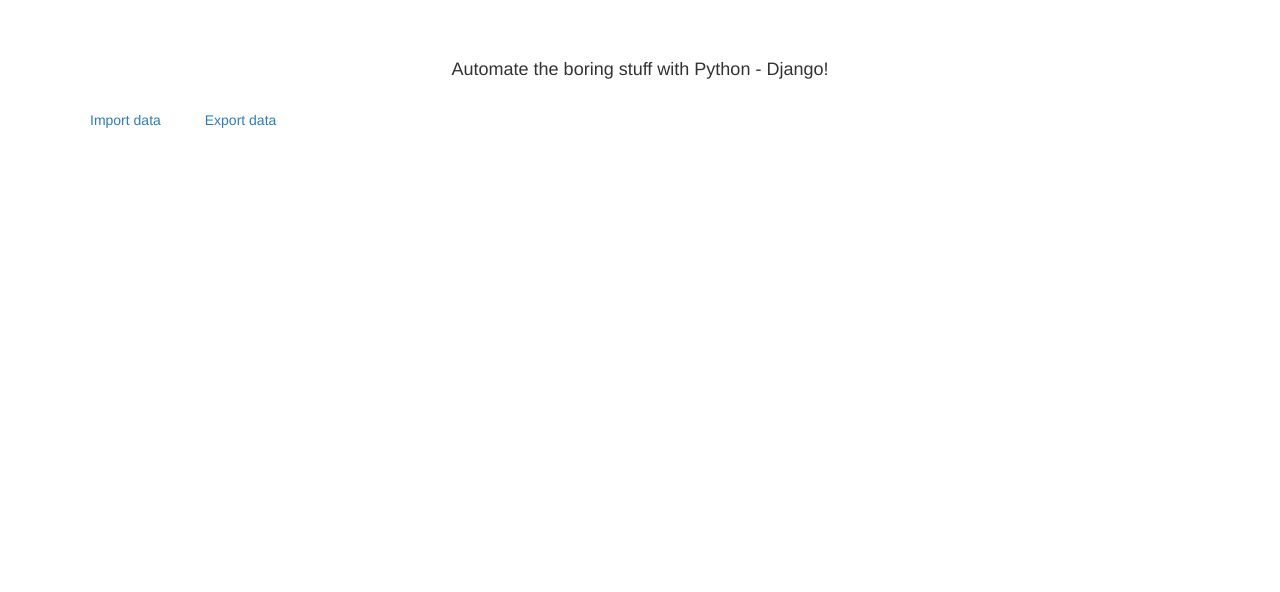
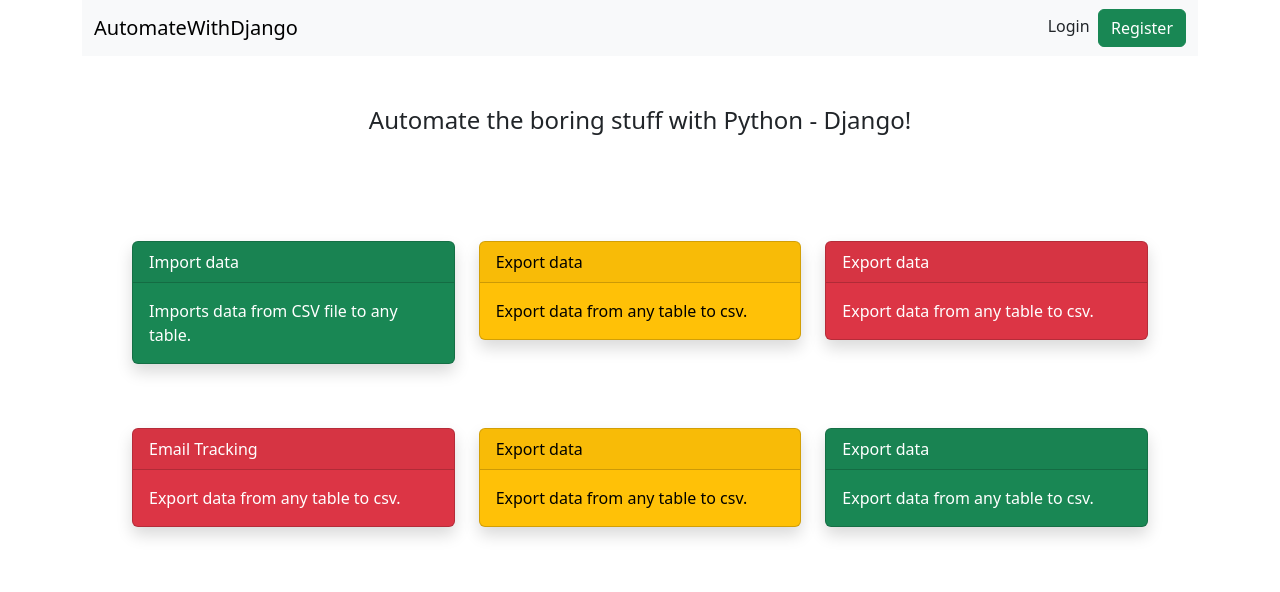
Before and after one commit to kgawas9/django-automation, a Django app: page / in a window 1280 px wide. Shown: the top 592 px of the page. Run offline with Django 5.2, Linux system fonts and the light colour scheme; parts of the project's set-up code (start-up, migrations or seed data) failed here and were passed over; some libraries are stand-ins or nearby versions.

Commit message:
implemented basic ui for homepage.

```diff
--- a/templates/base.html
+++ b/templates/base.html
@@ -7,19 +7,31 @@
     <title>{% block title %} {% endblock title %}</title>
 
     <!-- Latest compiled and minified CSS -->
-    <link rel="stylesheet" href="https://maxcdn.bootstrapcdn.com/bootstrap/3.4.1/css/bootstrap.min.css">
+    {% comment %} <link rel="stylesheet" href="https://maxcdn.bootstrapcdn.com/bootstrap/3.4.1/css/bootstrap.min.css"> {% endcomment %}
+    <link href="https://cdn.jsdelivr.net/npm/bootstrap@5.3.3/dist/css/bootstrap.min.css" rel="stylesheet">
 
     <!-- jQuery library -->
-    <script src="https://ajax.googleapis.com/ajax/libs/jquery/3.7.1/jquery.min.js"></script>
+    {% comment %} <script src="https://ajax.googleapis.com/ajax/libs/jquery/3.7.1/jquery.min.js"></script> {% endcomment %}
 
     <!-- Latest compiled JavaScript -->
-    <script src="https://maxcdn.bootstrapcdn.com/bootstrap/3.4.1/js/bootstrap.min.js"></script>
+    {% comment %} <script src="https://maxcdn.bootstrapcdn.com/bootstrap/3.4.1/js/bootstrap.min.js"></script> {% endcomment %}
+    <script src="https://cdn.jsdelivr.net/npm/bootstrap@5.3.2/dist/js/bootstrap.bundle.min.js"></script>
 
     <script src={% static 'js/custom.js' %}></script>
+
+    <style>
+        .form-group{
+            padding: 10px !important;
+        }
+    </style>
 </head>
 <body>
+
     <div class="container">
+        {% include 'includes/navbar.html' %}
+
         {% block main_content %} {% endblock main_content %}
     </div>
+
 </body>
 </html>
--- a/templates/home.html
+++ b/templates/home.html
@@ -4,10 +4,83 @@
 
 
 {% block main_content %}
+
     <h4 class="text-center" style="padding-top: 50px;">Automate the boring stuff with Python - Django!</h4>
 
-    <div style="padding-top: 20px">
-        <a style="padding: 20px" href="{% url 'import-data' %}">Import data</a>
-        <a style="padding: 20px" href="{% url 'export-data' %}">Export data</a>
+    <div class="container" style="padding: 50px;">
+        <div class="row pt-5">
+            <!-- Import data -->
+            <div class="col-md-4">
+                <a href="{% url 'import-data' %}" class="text-decoration-none text-dark">
+                    <div class="card text-bg-success shadow mb-3">
+                        <div class="card-header">Import data</div>
+                        <div class="card-body">
+                            <p class="card-text">Imports data from CSV file to any table.</p>
+                        </div>
+                    </div>
+                </a>
+            </div>
+            <!-- Export Data -->
+            <div class="col-md-4">
+                <a href="{% url 'export-data' %}" class="text-decoration-none text-dark">
+                    <div class="card text-bg-warning shadow mb-3">
+                        <div class="card-header">Export data</div>
+                        <div class="card-body">
+                            <p class="card-text">Export data from any table to csv.</p>
+                        </div>
+                    </div>
+                </a>
+            </div>
+
+            <!-- Bulk Emails -->
+            <div class="col-md-4">
+                <a href="{% url 'export-data' %}" class="text-decoration-none text-dark">
+                    <div class="card text-bg-danger shadow mb-3">
+                        <div class="card-header">Export data</div>
+                        <div class="card-body">
+                            <p class="card-text">Export data from any table to csv.</p>
+                        </div>
+                    </div>
+                </a>
+            </div>
+        </div>
+
+        <div class="row pt-5">
+            <!-- Email Tracking -->
+            <div class="col-md-4">
+                <a href="{% url 'export-data' %}" class="text-decoration-none text-dark">
+                    <div class="card text-bg-danger shadow mb-3">
+                        <div class="card-header">Email Tracking</div>
+                        <div class="card-body">
+                            <p class="card-text">Export data from any table to csv.</p>
+                        </div>
+                    </div>
+                </a>
+            </div>
+
+         <!-- Compress Images -->
+         <div class="col-md-4">
+            <a href="{% url 'export-data' %}" class="text-decoration-none text-dark">
+                <div class="card text-bg-warning shadow mb-3">
+                    <div class="card-header">Export data</div>
+                    <div class="card-body">
+                        <p class="card-text">Export data from any table to csv.</p>
+                    </div>
+                </div>
+            </a>
+        </div>
+
+         <!-- Web Scraping -->
+            <div class="col-md-4">
+                <a href="{% url 'export-data' %}" class="text-decoration-none text-dark">
+                    <div class="card text-bg-success shadow mb-3">
+                        <div class="card-header">Export data</div>
+                        <div class="card-body">
+                            <p class="card-text">Export data from any table to csv.</p>
+                        </div>
+                    </div>
+                </a>
+            </div>
+        </div>
     </div>
 {% endblock main_content %}
--- /dev/null
+++ b/templates/includes/navbar.html
@@ -0,0 +1,10 @@
+<!-- As a link -->
+<nav class="navbar bg-body-tertiary">
+    <div class="container-fluid">
+      <a class="navbar-brand" href="{% url 'home' %}">AutomateWithDjango</a>
+      <div>
+        <a href="#" class="float-right text-decoration-none text-dark">Login</a>
+        &nbsp<a href="#" class="float-right btn btn-success">Register</a>
+      </div>
+    </div>
+</nav>
```
Also changed, not shown: dataentry/templates/dataentry/exportdata.html (+5 -4 lines), dataentry/templates/dataentry/importdata.html (+8 -2 lines).
